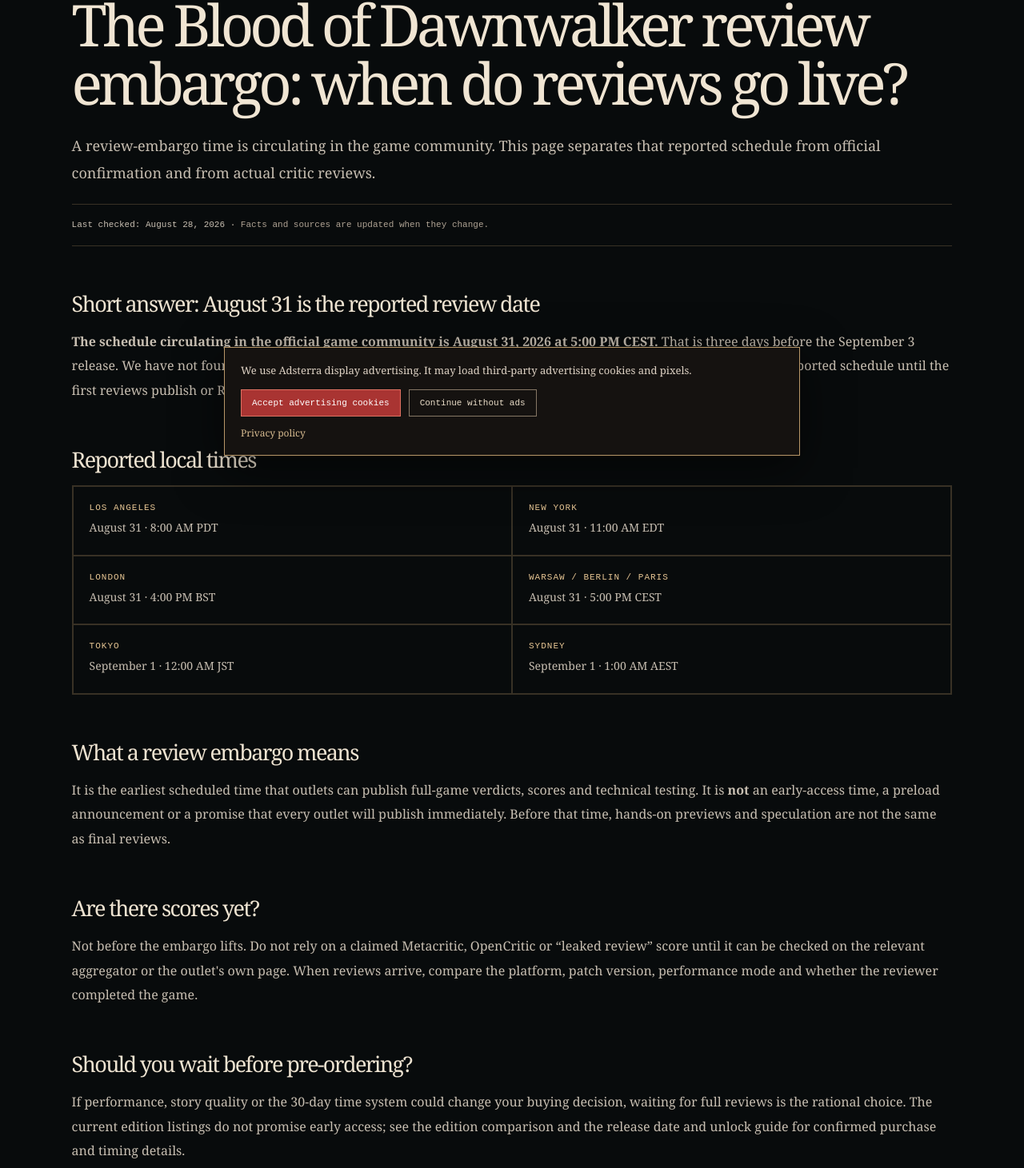
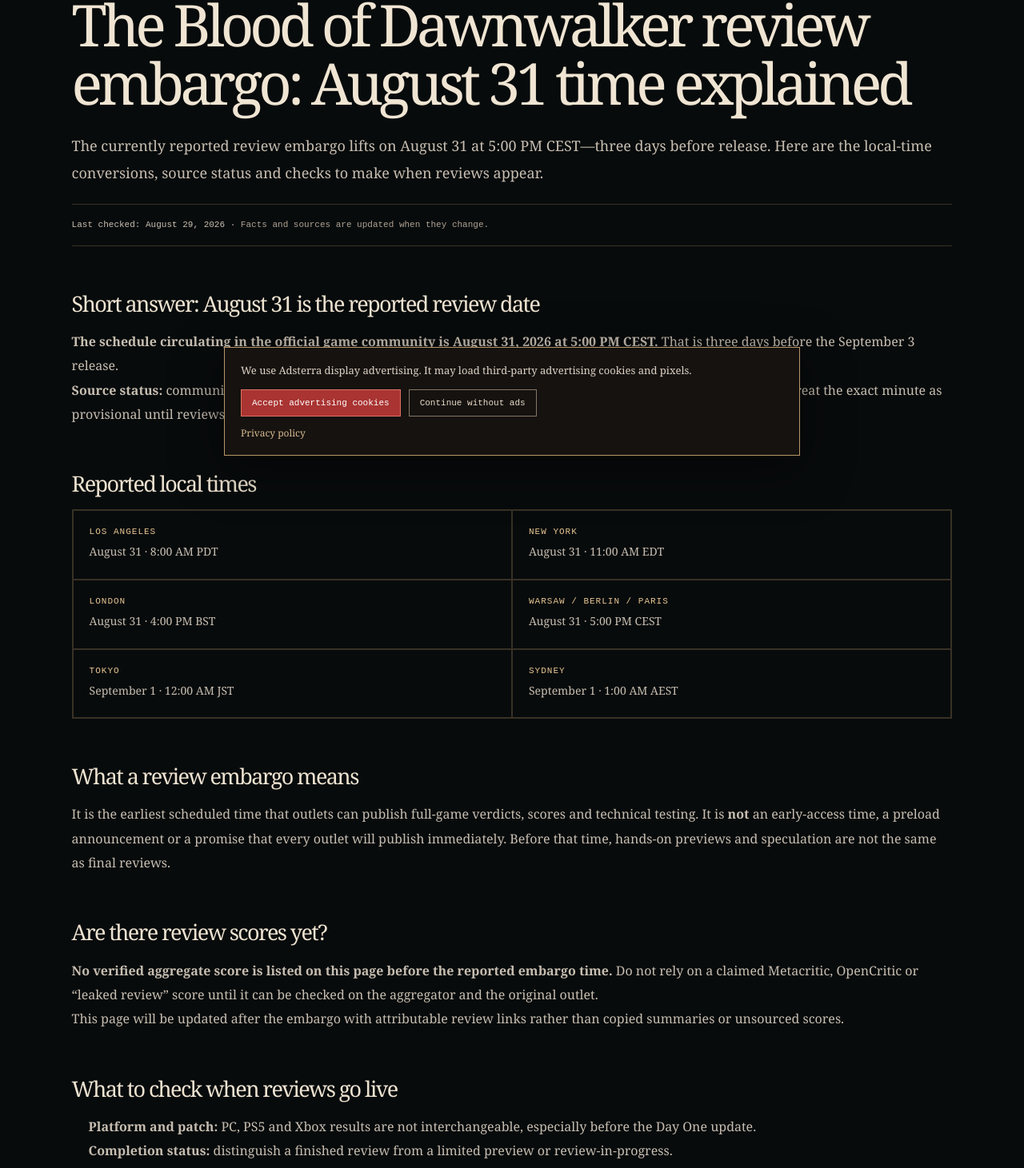
Before and after one commit to wencun/dawnwalker.cc, a Next.js app: page /review-embargo in a window 1280 px wide. Shown: the part 210-1671 px from the top of the page at 80% size. Built offline with nearby package versions, Linux system fonts and the light colour scheme.

Commit message:
Applying pre apply patch

```diff
--- a/app/review-embargo/page.tsx
+++ b/app/review-embargo/page.tsx
@@ -1,8 +1,9 @@
 import { GuidePage, guideMetadata } from "../guide-page";
+import Link from "next/link";
 
 export const metadata = guideMetadata(
-  "The Blood of Dawnwalker Review Embargo: When Do Reviews Go Live?",
-  "The currently reported The Blood of Dawnwalker review embargo time, local time conversions, and what is known before critic reviews publish.",
+  "The Blood of Dawnwalker Review Embargo: August 31 Time",
+  "The Blood of Dawnwalker review embargo is reported for August 31 at 5 PM CEST. See US, UK, Europe, Japan and Australia times, plus what remains unconfirmed.",
   "/review-embargo",
   ["The Blood of Dawnwalker review embargo", "Blood of Dawnwalker reviews", "When do Blood of Dawnwalker reviews come out", "Blood of Dawnwalker Metacritic"]
 );
@@ -10,19 +11,21 @@ export const metadata = guideMetadata(
 export default function ReviewEmbargoPage() {
   return <GuidePage
     eyebrow="REVIEW WATCH · COMMUNITY-REPORTED SCHEDULE"
-    title="The Blood of Dawnwalker review embargo: when do reviews go live?"
-    dek="A review-embargo time is circulating in the game community. This page separates that reported schedule from official confirmation and from actual critic reviews."
-    checked="August 28, 2026"
+    title="The Blood of Dawnwalker review embargo: August 31 time explained"
+    dek="The currently reported review embargo lifts on August 31 at 5:00 PM CEST—three days before release. Here are the local-time conversions, source status and checks to make when reviews appear."
+    checked="August 29, 2026"
     sources={[
       { label: "DawnwalkerOfficial community post — reported embargo schedule", href: "https://www.reddit.com/r/DawnwalkerOfficial/comments/1vrwcnz/the_blood_of_dawnwalker_review_embargo_lifts_on/" },
       { label: "Bandai Namco — official release announcement", href: "https://en.bandainamcoent.eu/dawnwalker/news/the-blood-of-dawnwalker-will-launch-september-3-rebel-wolves-revealed-key-details" },
     ]}
     sections={[
-      { title: "Short answer: August 31 is the reported review date", body: <p><b>The schedule circulating in the official game community is August 31, 2026 at 5:00 PM CEST.</b> That is three days before the September 3 release. We have not found a publisher press release that independently confirms the exact minute, so treat this as a reported schedule until the first reviews publish or Rebel Wolves/Bandai Namco confirms it directly.</p> },
+      { title: "Short answer: August 31 is the reported review date", body: <><p><b>The schedule circulating in the official game community is August 31, 2026 at 5:00 PM CEST.</b> That is three days before the September 3 release.</p><p><b>Source status:</b> community-reported, not independently confirmed in a Bandai Namco or Rebel Wolves press release. Treat the exact minute as provisional until reviews publish or the publisher confirms it directly.</p></> },
       { title: "Reported local times", body: <div className="fact-grid"><p><b>Los Angeles</b>August 31 · 8:00 AM PDT</p><p><b>New York</b>August 31 · 11:00 AM EDT</p><p><b>London</b>August 31 · 4:00 PM BST</p><p><b>Warsaw / Berlin / Paris</b>August 31 · 5:00 PM CEST</p><p><b>Tokyo</b>September 1 · 12:00 AM JST</p><p><b>Sydney</b>September 1 · 1:00 AM AEST</p></div> },
       { title: "What a review embargo means", body: <p>It is the earliest scheduled time that outlets can publish full-game verdicts, scores and technical testing. It is <b>not</b> an early-access time, a preload announcement or a promise that every outlet will publish immediately. Before that time, hands-on previews and speculation are not the same as final reviews.</p> },
-      { title: "Are there scores yet?", body: <p>Not before the embargo lifts. Do not rely on a claimed Metacritic, OpenCritic or “leaked review” score until it can be checked on the relevant aggregator or the outlet&apos;s own page. When reviews arrive, compare the platform, patch version, performance mode and whether the reviewer completed the game.</p> },
-      { title: "Should you wait before pre-ordering?", body: <p>If performance, story quality or the 30-day time system could change your buying decision, waiting for full reviews is the rational choice. The current edition listings do not promise early access; see the <a href="/editions">edition comparison</a> and the <a href="/release-date">release date and unlock guide</a> for confirmed purchase and timing details.</p> },
+      { title: "Are there review scores yet?", body: <><p><b>No verified aggregate score is listed on this page before the reported embargo time.</b> Do not rely on a claimed Metacritic, OpenCritic or “leaked review” score until it can be checked on the aggregator and the original outlet.</p><p>This page will be updated after the embargo with attributable review links rather than copied summaries or unsourced scores.</p></> },
+      { title: "What to check when reviews go live", body: <ul><li><b>Platform and patch:</b> PC, PS5 and Xbox results are not interchangeable, especially before the Day One update.</li><li><b>Completion status:</b> distinguish a finished review from a limited preview or review-in-progress.</li><li><b>Performance evidence:</b> look for tested settings, console mode, frame-rate measurements and repeatable scenes.</li><li><b>30-day system:</b> check whether the reviewer explains actual time costs rather than repeating pre-release assumptions.</li><li><b>Disclosure:</b> note review code, sponsored travel or other access disclosed by the outlet.</li></ul> },
+      { title: "Should you wait before pre-ordering?", body: <p>If performance, story quality or the 30-day time system could change your buying decision, waiting for full reviews is the rational choice. The current edition listings do not promise early access; see the <Link href="/editions">edition comparison</Link> and the <Link href="/release-date">release date and unlock guide</Link> for confirmed purchase and timing details.</p> },
+      { title: "Review embargo FAQ", body: <><h3>Is August 31 officially confirmed?</h3><p>The date and time are currently supported by a community post, not a publisher press release we can independently cite. That distinction is why this guide labels the schedule as reported.</p><h3>Does the embargo time unlock the game?</h3><p>No. The reported review time is separate from the September 3 game release and platform unlock schedule.</p><h3>Will every review appear at the same time?</h3><p>No. An embargo permits publication; it does not require every outlet to publish immediately.</p><h3>Will this page become a review roundup?</h3><p>Yes. After reviews publish, the same URL will track attributable scores, recurring critic conclusions and the platform or build each outlet tested.</p></> },
     ]}
   />;
 }
```
Also changed, not shown: 1 other file (tests, documents, lock files or other folders).
